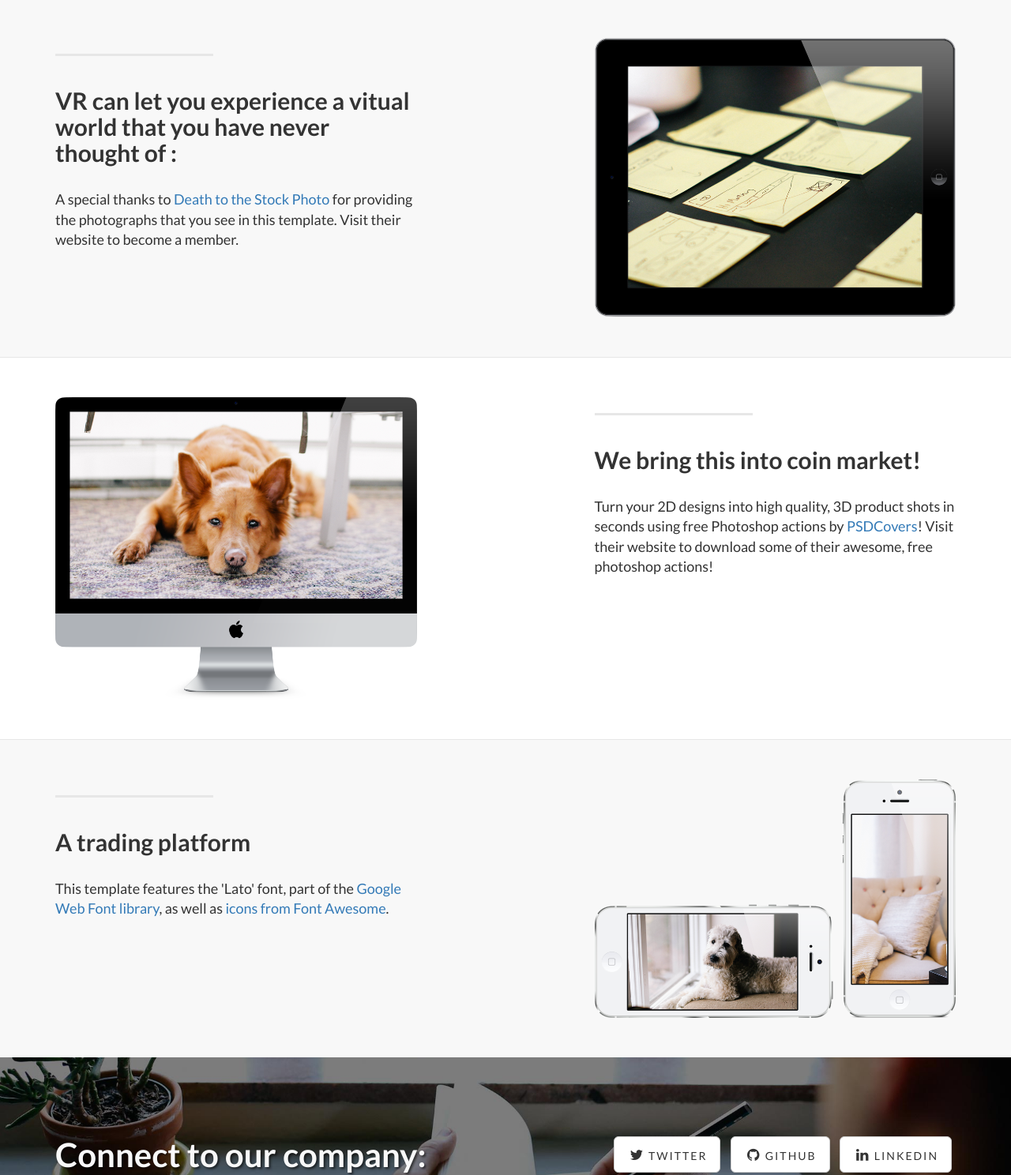
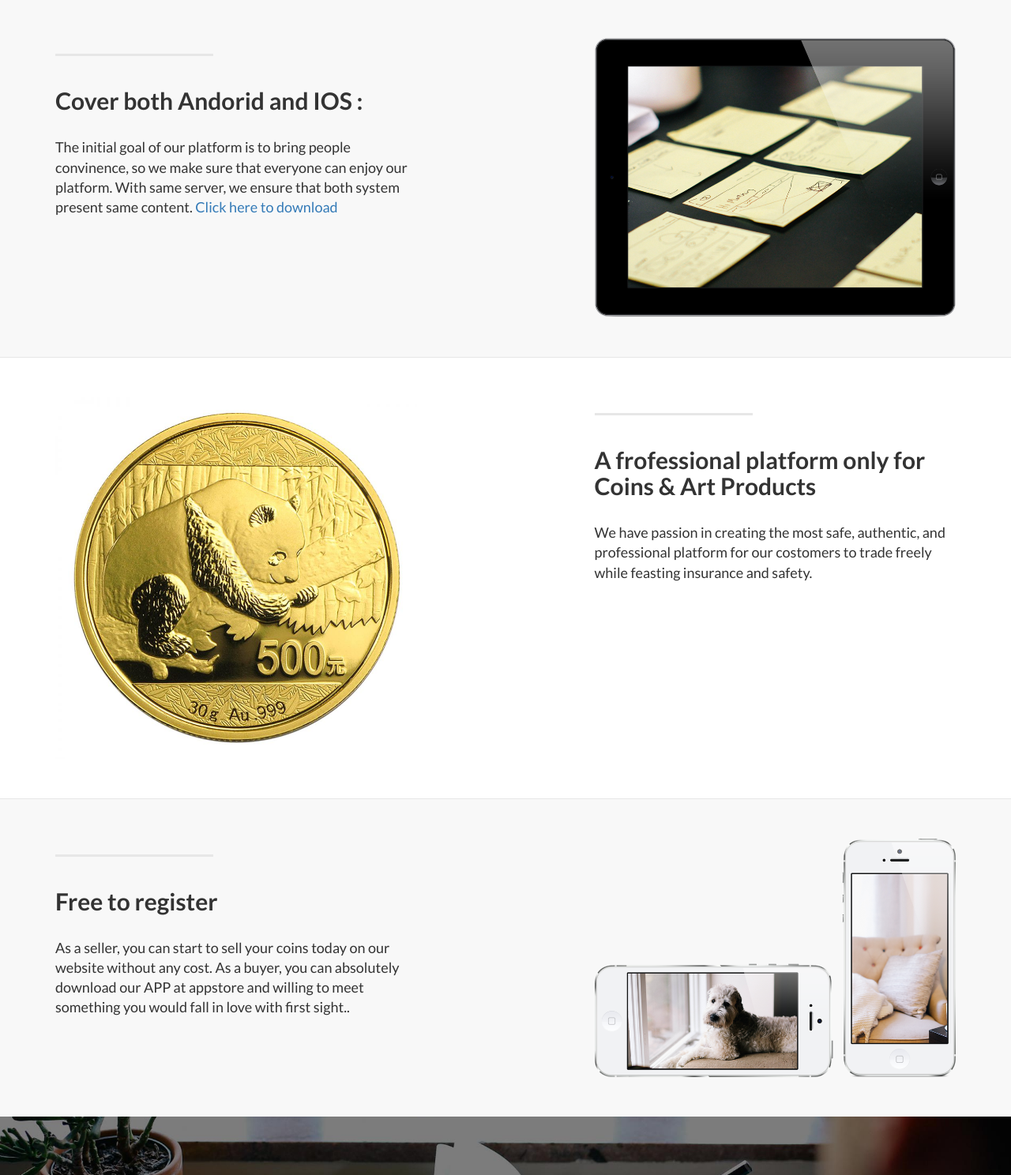
Before and after one commit to 5CoinBank/5CoinBank.gethub.io, a plain HTML site: page index.html in a window 1280 px wide. Shown: the part 779-2267 px from the top of the page at 79% size. Drawn offline with Linux system fonts and the light colour scheme.

Commit message:
Add files via upload

```diff
--- a/index.html
+++ b/index.html
@@ -74,7 +74,7 @@
                 <div class="col-lg-12">
                     <div class="intro-message">
                         <h1>5CoinBank</h1>
-                        <h3>A Market based on the VR</h3>
+                        <h3>A market for coins</h3>
                         <hr class="intro-divider">
                         <ul class="list-inline intro-social-buttons">
                             <li>
@@ -107,8 +107,8 @@
                 <div class="col-lg-5 col-sm-6">
                     <hr class="section-heading-spacer">
                     <div class="clearfix"></div>
-                    <h2 class="section-heading">  VR can let you experience a vitual world that you have never thought of :<br> </h2>
-                    <p class="lead">A special thanks to <a target="_blank" href="http://join.deathtothestockphoto.com/">Death to the Stock Photo</a> for providing the photographs that you see in this template. Visit their website to become a member.</p>
+                    <h2 class="section-heading"> Cover both Andorid and IOS  :<br> </h2>
+                    <p class="lead">The initial goal of our platform is to bring people convinence, so we make sure that everyone can enjoy our platform. With same server, we ensure that both system present same content. <a target="_blank" href="http://join.deathtothestockphoto.com/">Click here to download</a> </p>
                 </div>
                 <div class="col-lg-5 col-lg-offset-2 col-sm-6">
                     <img class="img-responsive" src="img/ipad.png" alt="">
@@ -129,11 +129,11 @@
                 <div class="col-lg-5 col-lg-offset-1 col-sm-push-6  col-sm-6">
                     <hr class="section-heading-spacer">
                     <div class="clearfix"></div>
-                    <h2 class="section-heading">We bring this into coin market!<br> </h2>
-                    <p class="lead">Turn your 2D designs into high quality, 3D product shots in seconds using free Photoshop actions by <a target="_blank" href="http://www.psdcovers.com/">PSDCovers</a>! Visit their website to download some of their awesome, free photoshop actions!</p>
+                    <h2 class="section-heading">A frofessional platform only for Coins & Art Products <br> </h2>
+                    <p class="lead">We have passion in creating the most safe, authentic, and professional platform for our costomers to trade freely while feasting insurance and safety. </p>
                 </div>
                 <div class="col-lg-5 col-sm-pull-6  col-sm-6">
-                    <img class="img-responsive" src="img/dog.png" alt="">
+                    <img class="img-responsive" src="img/pandacoin.jpg" alt="">
                 </div>
             </div>
 
@@ -151,8 +151,8 @@
                 <div class="col-lg-5 col-sm-6">
                     <hr class="section-heading-spacer">
                     <div class="clearfix"></div>
-                    <h2 class="section-heading">A trading platform<br> </h2>
-                    <p class="lead">This template features the 'Lato' font, part of the <a target="_blank" href="http://www.google.com/fonts">Google Web Font library</a>, as well as <a target="_blank" href="http://fontawesome.io">icons from Font Awesome</a>.</p>
+                    <h2 class="section-heading">Free to register<br> </h2>
+                    <p class="lead">As a seller, you can start to sell your coins today on our website without any cost. As a buyer, you can absolutely download our APP at appstore and willing to meet something you would fall in love with first sight.</a>.</p>
                 </div>
                 <div class="col-lg-5 col-lg-offset-2 col-sm-6">
                     <img class="img-responsive" src="img/phones.png" alt="">
```
Also changed, not shown: img/pandacoin.jpg (added).
